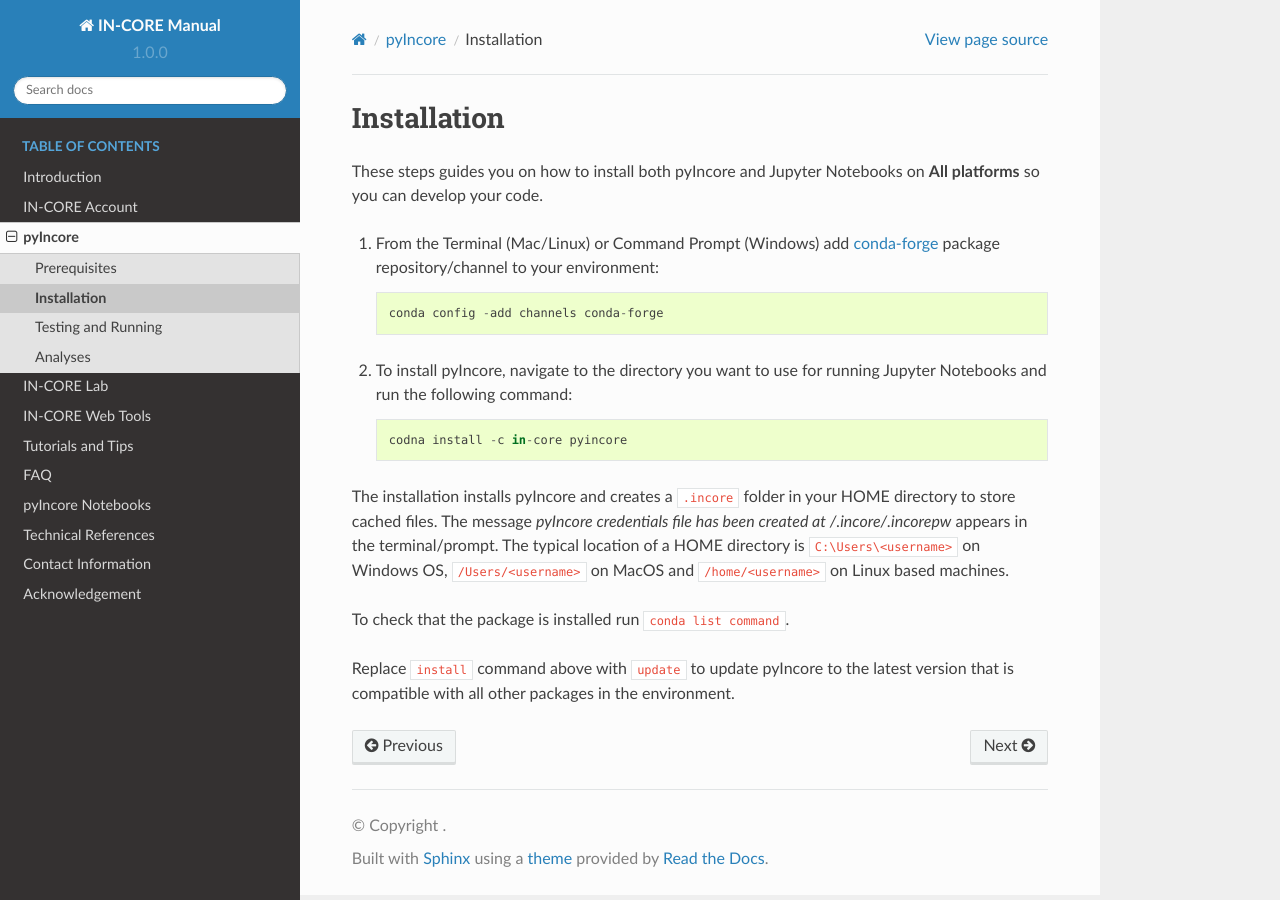
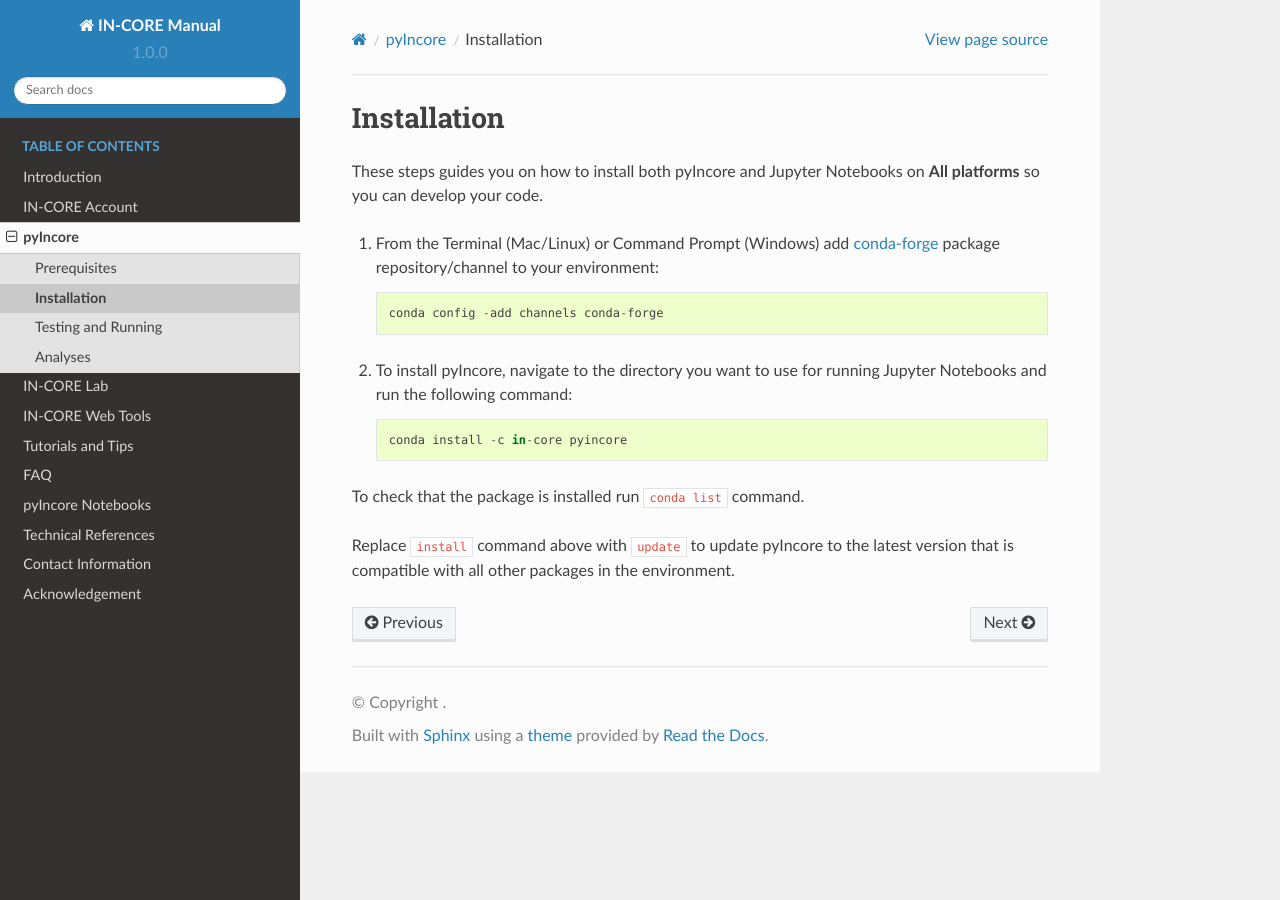
Before and after one commit to IN-CORE/incore-docs, a Sphinx documentation site: the page built from manual/source/install_pyincore.md, in a window 1280 px wide. Built offline with Sphinx 7.4.7 and the Read the Docs theme 2.0.0, drawn with Linux system fonts in a browser that asks for light colours; pages that are not in the unit, such as notebooks, are missing from menus.

````diff
--- a/manual/source/index.rst
+++ b/manual/source/index.rst
@@ -19,6 +19,10 @@ Introduction
     contact
     acknowledgement
 
+.. image:: images/1912CSUINC_logo-F.jpg
+   :scale: 100 %
+   :alt: IN-CORE logo
+   :align: right
 
 The National Institute of Standards and Technology (NIST) funded the Center of Excellence for Risk-Based Community
 Resilience Planning (`CoE <http://resilience.colostate.edu/>`_) (Cooperative Agreement 70NANB15H044), to develop the measurement science to support
--- a/manual/source/install_pyincore.md
+++ b/manual/source/install_pyincore.md
@@ -9,14 +9,9 @@ These steps guides you on how to install both pyIncore and Jupyter Notebooks on
 
 2. To install pyIncore, navigate to the directory you want to use for running Jupyter Notebooks and run the following command:
     ```
-    codna install -c in-core pyincore
+    conda install -c in-core pyincore
     ```
 
-The installation installs pyIncore and creates a `.incore` folder in your HOME directory to store cached files.
-The message *pyIncore credentials file has been created at <HOME directory>/.incore/.incorepw* appears
-in the terminal/prompt. The typical location of a HOME directory is `C:\Users\<username>` on Windows OS, `/Users/<username>` on MacOS
-and `/home/<username>` on Linux based machines.
-
-To check that the package is installed run `conda list command`.
+To check that the package is installed run `conda list` command.
 
 Replace `install` command above with `update` to update pyIncore to the latest version that is compatible with all other packages in the environment.
````
Also changed, not shown: manual/source/analyses/transportation_recovery.md (+1 -2 lines), manual/source/images/1912CSUINC_logo-F.jpg (added), 5 other files.
